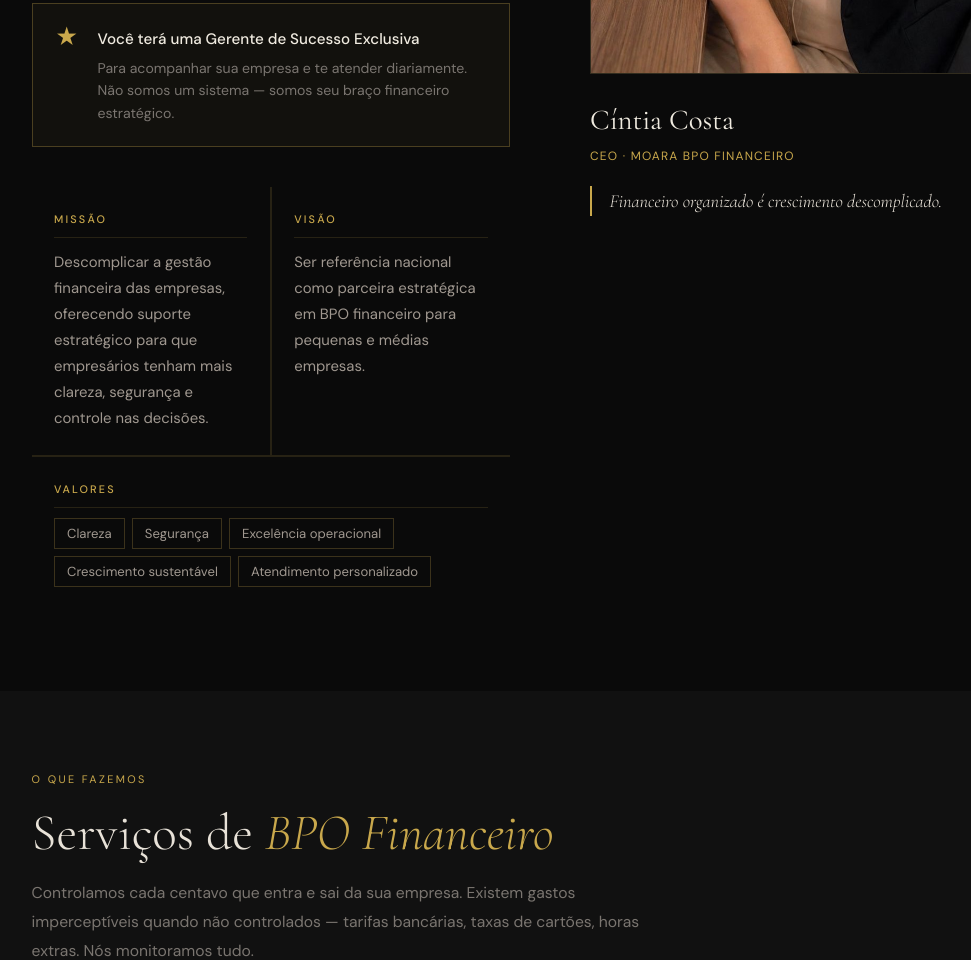
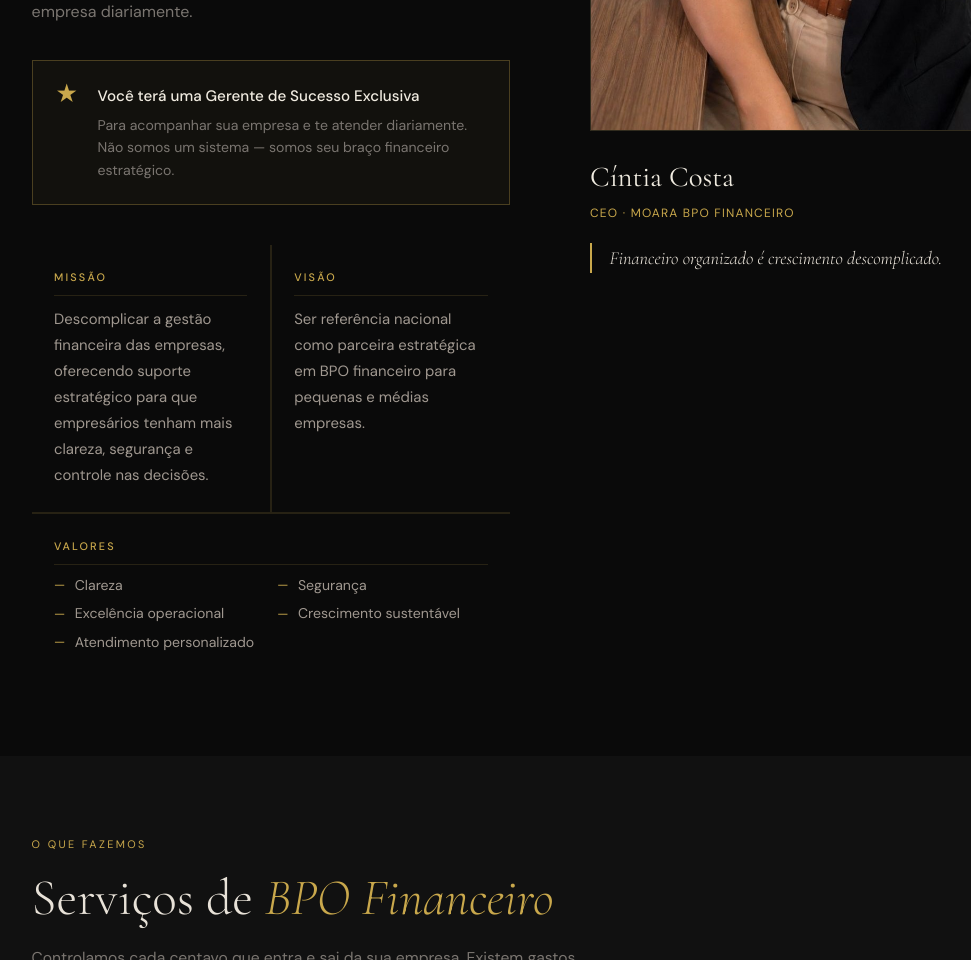
Before and after one commit to rctechudi/moara-bpo-site, a plain HTML site: page index.html in a window 1280 px wide. Shown: the part 1840-2800 px from the top of the page, without its empty margins (90-1061 px from the left). Drawn offline with nearby package versions, Linux system fonts and the light colour scheme.

Commit message:
Topo e modificao linha orizontal

```diff
--- a/css/style.css
+++ b/css/style.css
@@ -189,6 +189,7 @@ img { max-width: 100%; height: auto; display: block; }
 .band-item { font-size: .88rem; color: var(--creme); }
 .band-item strong { color: #fff; font-weight: 500; }
 .band-sep { width: 1px; height: 18px; background: rgba(240,235,224,.3); }
+.band-fonte { width: 100%; font-size: .65rem; color: rgba(240,235,224,.38); text-align: center; margin-top: .5rem; letter-spacing: .04em; font-style: italic; }
 
 /* ── SOBRE ───────────────────────────────────────────────────── */
 #sobre { padding: var(--sec-pad); }
@@ -214,12 +215,12 @@ img { max-width: 100%; height: auto; display: block; }
   border-bottom: 1px solid var(--borda); padding-bottom: .5rem;
 }
 .essencia-item > div:last-child { font-size: .93rem; color: var(--txt-med); line-height: 1.75; }
-.valores-lista { list-style: none; display: flex; flex-wrap: wrap; gap: .45rem; margin-top: .1rem; }
+.valores-lista { list-style: none; display: grid; grid-template-columns: 1fr 1fr; gap: .55rem .8rem; margin-top: .3rem; }
 .valores-lista li {
-  font-size: .82rem; color: var(--txt-med);
-  border: 1px solid rgba(201,168,76,.25); padding: .22rem .75rem;
+  font-size: .88rem; color: var(--txt-med);
+  display: flex; align-items: center; gap: .6rem; line-height: 1.4;
 }
-.valores-lista li::before { display: none; }
+.valores-lista li::before { content: '—'; color: var(--ouro); font-size: .8rem; flex-shrink: 0; }
 
 .sobre-visual { position: sticky; top: 6rem; }
 .cintia-wrap { position: relative; border: 1px solid var(--borda); border-top: 2px solid var(--ouro); margin-bottom: 1.4rem; background: var(--preto3); overflow: hidden; }
@@ -466,6 +467,7 @@ footer {
   .cintia-quote   { font-size: 1rem; }
   .diferencial-card { padding: 1.1rem; gap: .9rem; }
   .essencia-item  { padding: 1.2rem 1rem; }
+  .valores-lista  { grid-template-columns: 1fr; }
 
   /* Planos */
   .planos-header  { margin-bottom: 2rem; }
--- a/index.html
+++ b/index.html
@@ -63,7 +63,7 @@
 
   <div class="hero-body">
     <div class="hero-txt">
-      <span class="hero-badge">BPO Financeiro para PMEs · Gerente Exclusiva · Todo o Brasil</span>
+      <span class="hero-badge">BPO Financeiro para PMEs · Uberlândia-MG · Atendemos Todo o Brasil</span>
       <h1 class="hero-title">
         Financeiro organizado<br>
         é <em>crescimento</em><br>
@@ -112,6 +112,7 @@
   <div class="band-item reveal">Manter um colaborador financeiro interno custa <strong>R$3.000+/mês</strong></div>
   <div class="band-sep"></div>
   <div class="band-item reveal">Com BPO: <strong>mais controle, menos custo</strong> e mais tempo para crescer</div>
+  <p class="band-fonte">* Dados informativos — Fontes: Serasa 2025 e estimativas do setor financeiro. Não representam resultados da Moara BPO.</p>
 </div>
 
 <!-- ═══════════ SOBRE ═══════════ -->
```
